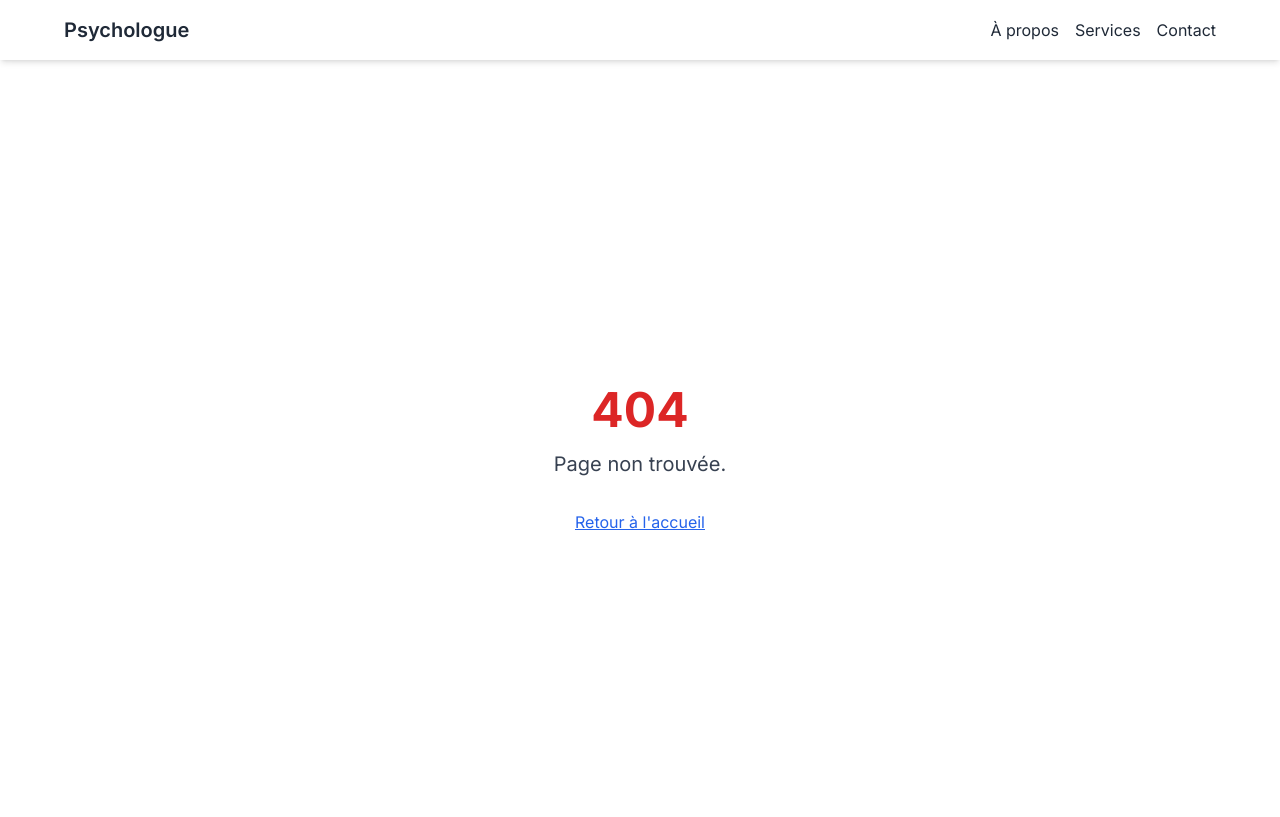
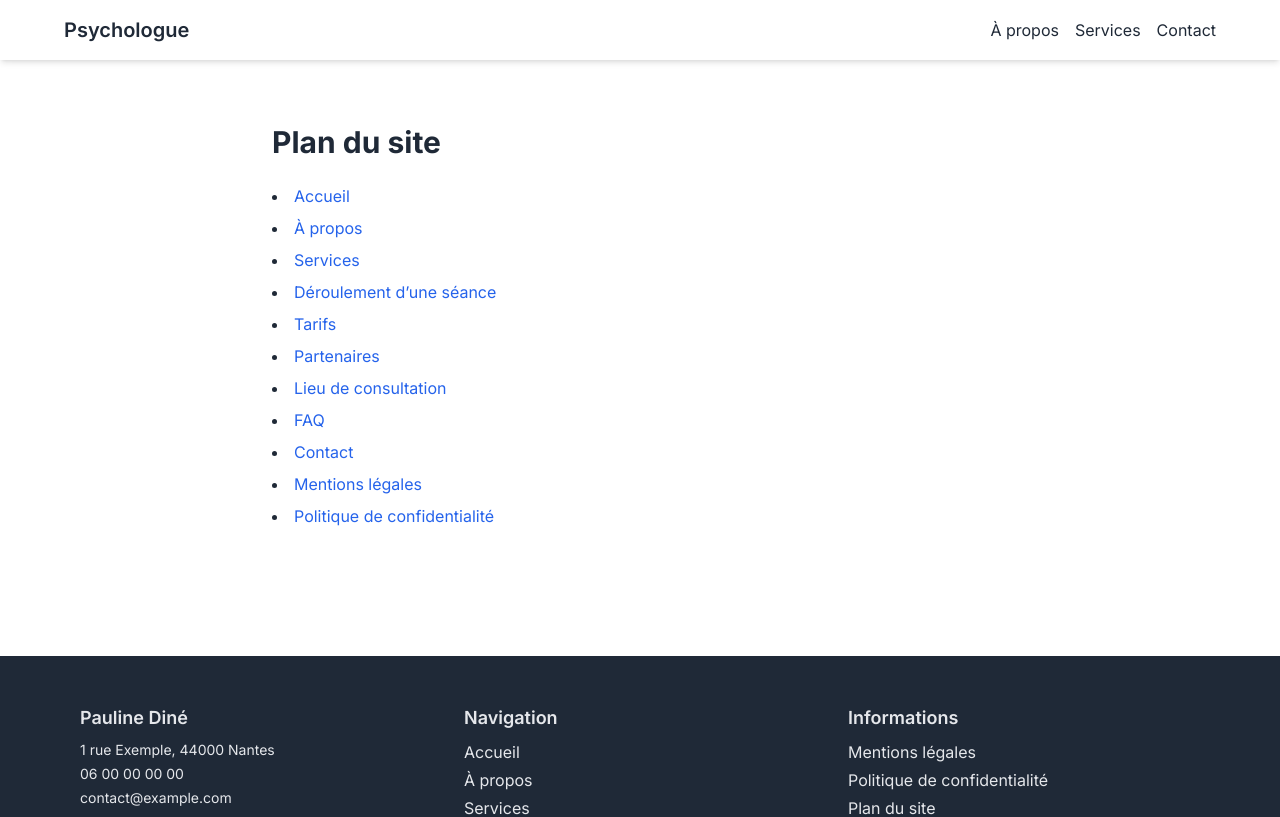
Before and after one commit to Cyriel89/site-psychologue, a Next.js app: page /sitemap in a window 1280 px wide. Before the commit this address had no page. Shown: the top 817 px of the page. Built offline with nearby package versions, Linux system fonts and the light colour scheme.

Commit message:
add 404 + start ux design

```diff
--- a/src/app/content/footer.ts
+++ b/src/app/content/footer.ts
@@ -13,5 +13,6 @@ export const footerContent = {
   legal: [
     { label: "Mentions légales", href: "/legal-notice" },
     { label: "Politique de confidentialité", href: "/privacy-policy" },
+    { label: "Plan du site", href: "/sitemap" },
   ],
 };
--- a/src/app/not-found.tsx
+++ b/src/app/not-found.tsx
@@ -2,12 +2,17 @@ import Link from "next/link";
 
 export default function NotFound() {
     return (
-        <div className="min-h-screen flex flex-col items-center justify-center text-center px-4">
-            <h1 className="text-5xl font-bold mb-4 text-red-600">404</h1>
-            <p className="text-xl text-gray-700 mb-8">Page non trouvée.</p>
-            <Link href="/" className="text-blue-600 underline hover:text-blue-800 transition">
-                Retour à l&apos;accueil
+        <main className="min-h-screen flex flex-col items-center justify-center text-center px-4">
+            <h1 className="text-6xl font-bold text-gray-800 mb-4">404</h1>
+            <p className="text-lg text-gray-600 mb-8">
+                Oups ! La page que vous cherchez n’existe pas.
+            </p>
+            <Link
+                href="/"
+                className="px-6 py-3 bg-blue-600 text-white rounded hover:bg-blue-700 transition"
+            >
+                Revenir à l’accueil
             </Link>
-        </div>
+        </main>
     );
 }
--- /dev/null
+++ b/src/app/sitemap/page.tsx
@@ -0,0 +1,45 @@
+import Link from "next/link";
+
+export default function PlanDuSite() {
+  return (
+    <main className="max-w-3xl mx-auto px-4 py-16">
+      <h1 className="text-3xl font-bold mb-6">Plan du site</h1>
+
+      <ul className="space-y-2 list-disc list-inside">
+        <li>
+          <Link href="/" className="text-blue-600 hover:underline">Accueil</Link>
+        </li>
+        <li>
+          <a href="#about" className="text-blue-600 hover:underline">À propos</a>
+        </li>
+        <li>
+          <a href="#services" className="text-blue-600 hover:underline">Services</a>
+        </li>
+        <li>
+          <a href="#process" className="text-blue-600 hover:underline">Déroulement d’une séance</a>
+        </li>
+        <li>
+          <a href="#pricing" className="text-blue-600 hover:underline">Tarifs</a>
+        </li>
+        <li>
+          <a href="#partners" className="text-blue-600 hover:underline">Partenaires</a>
+        </li>
+        <li>
+          <a href="#location" className="text-blue-600 hover:underline">Lieu de consultation</a>
+        </li>
+        <li>
+          <a href="#faq" className="text-blue-600 hover:underline">FAQ</a>
+        </li>
+        <li>
+          <a href="#contact" className="text-blue-600 hover:underline">Contact</a>
+        </li>
+        <li>
+          <Link href="/mentions-legales" className="text-blue-600 hover:underline">Mentions légales</Link>
+        </li>
+        <li>
+          <Link href="/politique-confidentialite" className="text-blue-600 hover:underline">Politique de confidentialité</Link>
+        </li>
+      </ul>
+    </main>
+  );
+}
--- a/tailwind.config.js
+++ b/tailwind.config.js
@@ -5,7 +5,18 @@ module.exports = {
       "./src/components/**/*.{js,ts,jsx,tsx}",
     ],
     theme: {
-      extend: {},
+    extend: {
+      colors: {
+        primary: "#4C6EF5",
+        secondary: "#EDF2FF",
+        accent: "#74C69D",
+        textDark: "#1E293B",
+        textLight: "#475569",
+      },
+      fontFamily: {
+        sans: ["Inter", "sans-serif"],
+      },
     },
-    plugins: [],
-  }
+  },
+  plugins: [],
+}
```
